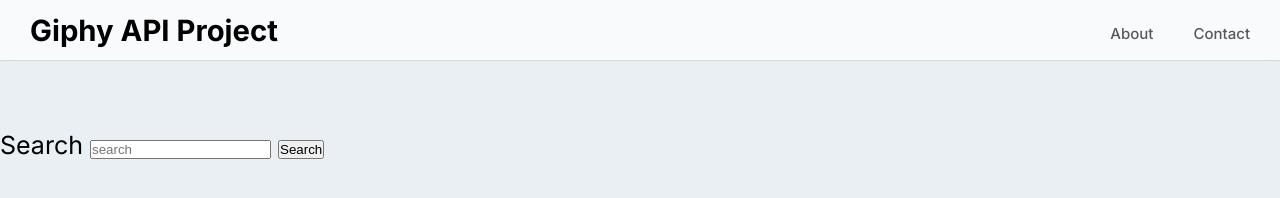
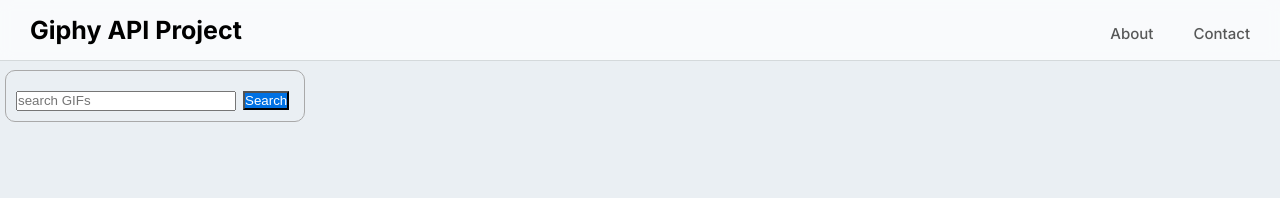
Before and after one commit to trmeade/Giphy-Project, a plain HTML site: page index.html in a window 1280 px wide. Shown: the top 198 px of the page. Drawn offline with Linux system fonts and the light colour scheme.

Commit message:
Ongoing css adjustments

```diff
--- a/css/style.css
+++ b/css/style.css
@@ -28,8 +28,8 @@
 body {
   background-color: #eaeff3;
   font-family: "Inter", sans-serif;
-  height: 3000px;
-  padding-top: 130px;
+  /* height: 3000px; */
+  padding-top: 70px;
 }
 
 .header {
@@ -67,6 +67,30 @@
   color: mediumblue;
 }
 
+#searchForm {
+  margin-left: 5px;
+  padding: 10px;
+  width: 300px;
+  border-style: solid;
+  border-color: darkgray;
+  border-width: 1px;
+  border-radius: 10px;
+}
+
+#search-term {
+  width: 220px;
+  height: 20px;
+}
+
+#search-btn {
+  background-color: #0071e3;
+  color: white;
+}
+
+#search-btn:hover {
+  background-color: mediumblue;
+}
+
 .multi-column-container {
   display: flex;
   flex-wrap: wrap;
@@ -84,9 +108,3 @@
   height: 200;
   object-fit: cover;
 }
-
-/*
- .multi-column-item {
-  flex: 1 1;
-}
-*/
--- a/index.html
+++ b/index.html
@@ -11,13 +11,13 @@
     />
     <link rel="stylesheet" href="./css/style.css" />
     <script type="text/javascript" src="./js/index.js"></script>
-    <title>Document</title>
+    <title>Giphy API Project</title>
   </head>
   <body>
     <header class="header">
       <div class="header__content">
         <a href="#">
-          <h3>Giphy API Project</h3>
+          <h4>Giphy API Project</h4>
         </a>
         <nav class="nav">
           <ul class="nav__list">
@@ -32,16 +32,13 @@
       </div>
     </header>
     <form id="searchForm" method="GET">
-      <label>
-        Search
       <input
         required
         type="text"
         name="search-term"
         id="search-term"
-          placeholder="search"
+        placeholder="search GIFs"
       />
-      </label>
       <input id="search-btn" class="btn" type="submit" value="Search" />
     </form>
     <div id="container-area" class="multi-column-container"></div>
```
Lines whose indentation alone changed are shown as unchanged.
